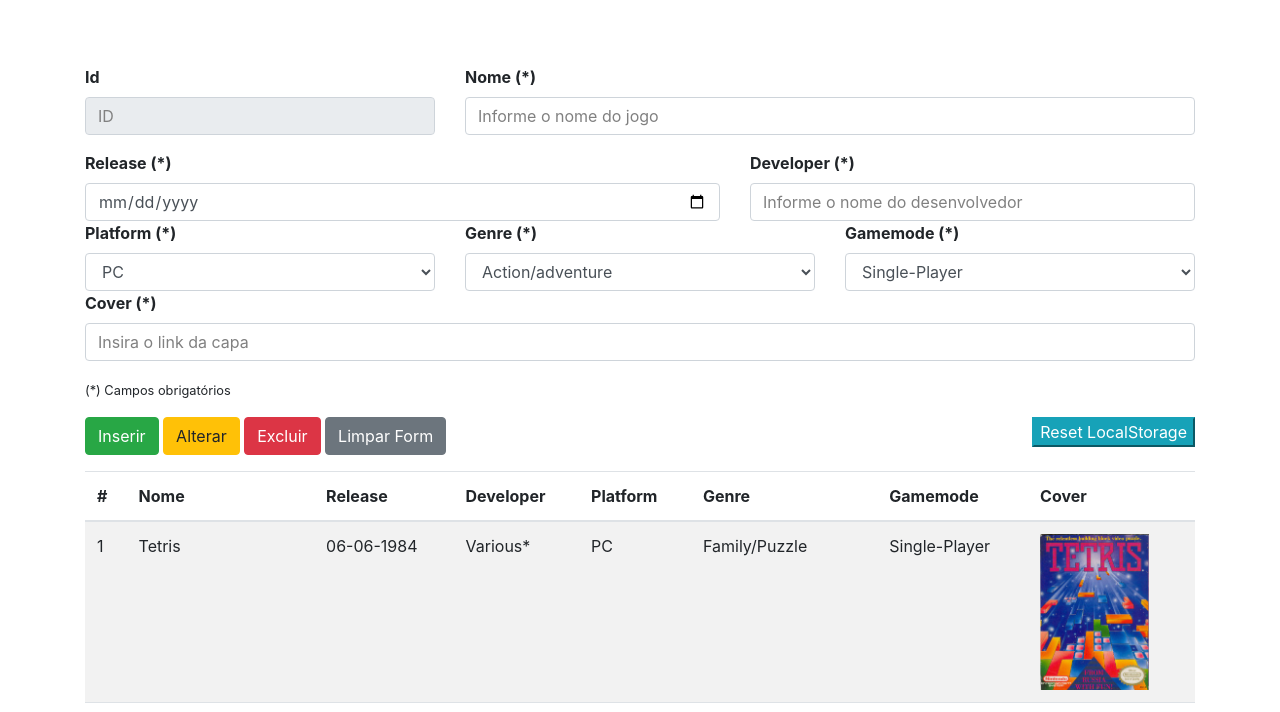
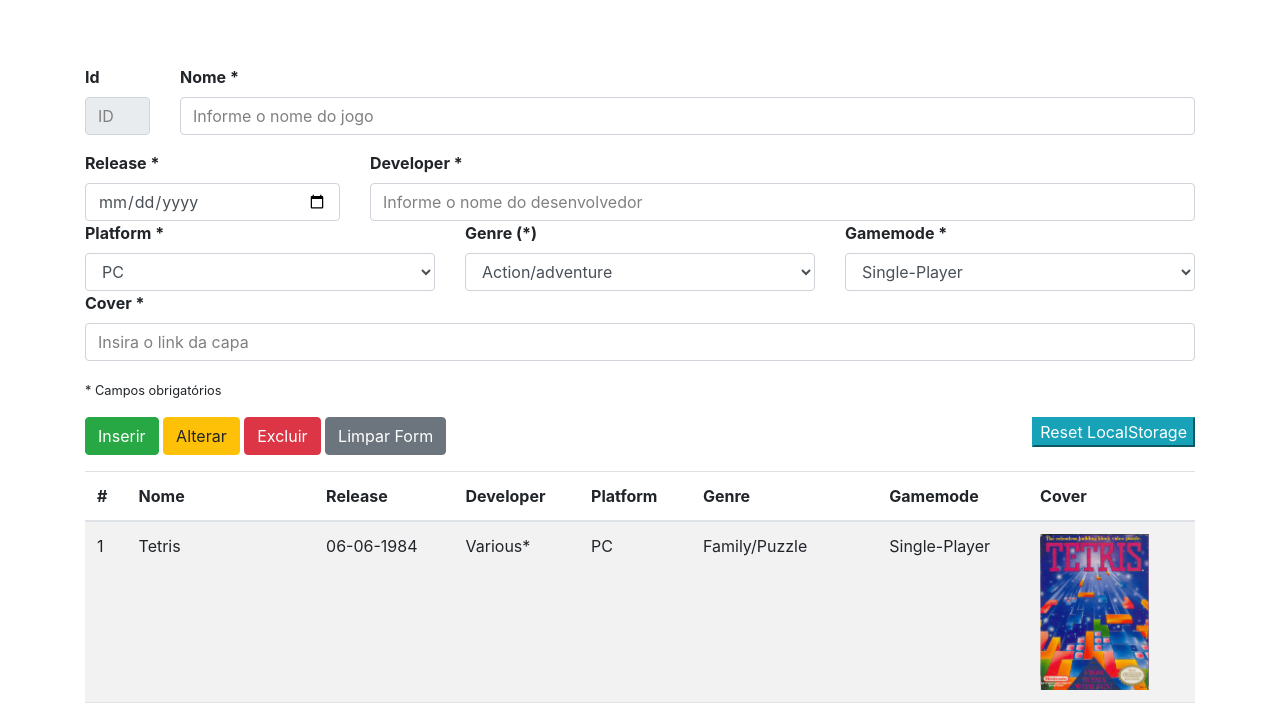
Before and after one commit to reconectar/DIWtFinal, a plain HTML site: page indexTESTE.html in a window 1280 px wide. Shown: the part 51-763 px from the top of the page. Drawn offline with nearby package versions, Linux system fonts and the light colour scheme.

Commit message:
Versao 1.0

```diff
--- a/css/style.css
+++ b/css/style.css
@@ -1,4 +1,7 @@
 /* Remove the navbar's default margin-bottom and rounded borders */
+
+/*1.0*/
+
 .navbar {
     margin-bottom: 0;
     border-radius: 0;
--- a/indexTESTE.html
+++ b/indexTESTE.html
@@ -1,5 +1,7 @@
 <!DOCTYPE html>
 <html lang="pt-br">
+
+<!-- 1.0 -->
 
 <head>
     <meta charset="UTF-8">
@@ -25,26 +27,26 @@
 
         <form id="form-jogo">
             <div class="form-group row">
-                <div class="col-sm-4">
+                <div class="col-sm-1">
                     <label for="inputId">Id</label>
                     <input type="text" class="form-control" id="inputId" placeholder="ID" disabled>
                 </div>
-                <div class="col-sm-8">
-                    <label for="inputNome">Nome (*)</label>
+                <div class="col-sm-11">
+                    <label for="inputNome">Nome *</label>
                     <input type="text" class="form-control" id="inputNome" required placeholder="Informe o nome do jogo">
                 </div>
             </div>
             <div class="form-group row">
-                <div class="col-sm-7">
-                    <label for="inputRelease">Release (*)</label>
+                <div class="col-sm-3">
+                    <label for="inputRelease">Release *</label>
                     <input type="date" class="form-control" id="inputRelease" required placeholder="Data de lançamento">
                 </div>
-                <div class="col-sm-5">
-                    <label for="inputDeveloper">Developer (*)</label>
+                <div class="col-sm-9">
+                    <label for="inputDeveloper">Developer *</label>
                     <input type="text" class="form-control" id="inputDeveloper" required placeholder="Informe o nome do desenvolvedor">
                 </div>
                 <div class="col-sm-4">
-                    <label for="inputPlatform">Platform (*)</label>
+                    <label for="inputPlatform">Platform *</label>
                     <select class="form-control" id="inputPlatform">
                         <option>PC</option>
                         <option>Xbox</option>
@@ -69,25 +71,25 @@
                         <option>Driving</option>
                         <option>Simulation</option>
                     </select>
-                    <!--<input type="text" class="form-control" id="inputGenre" required placeholder="Genero do jogo">-->
+                    <!-- codigo antigo <input type="text" class="form-control" id="inputGenre" required placeholder="Genero do jogo">-->
                 </div>
                 <div class="col-sm-4">
-                    <label for="inputGamemode">Gamemode (*)</label>
+                    <label for="inputGamemode">Gamemode *</label>
                     <select class="form-control" id="inputGamemode">
                         <option>Single-Player</option>
                         <option>Multiplayer</option>
                     </select>
-                    <!--<input type="text" class="form-control" id="inputGamemode" required placeholder="Gamemode">-->
+                    <!-- codigo antigo <input type="text" class="form-control" id="inputGamemode" required placeholder="Gamemode">-->
 
                 </div>
                 <div class="col-sm-12">
-                    <label for="inputCover">Cover (*)</label>
+                    <label for="inputCover">Cover *</label>
                     <input type="text" class="form-control" id="inputCover" required placeholder="Insira o link da capa">
                 </div>
             </div>
             <div class="form-group row">
                 <div class="col-sm-4">
-                    <small>(*) Campos obrigatórios</small>
+                    <small>* Campos obrigatórios</small>
                 </div>
             </div>
             <div class="form-group row">
--- a/js/fakedb.js
+++ b/js/fakedb.js
@@ -1,3 +1,5 @@
+/* 1.0*/
+
 // declara um conjunto fake de dados para jogos
 var dbjfake = {
     "data": [
--- a/js/script.js
+++ b/js/script.js
@@ -1,3 +1,5 @@
+/* 1.0 */
+
 // Caso exista no Local Storage, recupera os dados salvos
 var dbj = JSON.parse(localStorage.getItem('dbj'));
 if (!dbj) {
```
Also changed, not shown: index.html (+2 -0 lines). Lines whose indentation alone changed are shown as unchanged.
